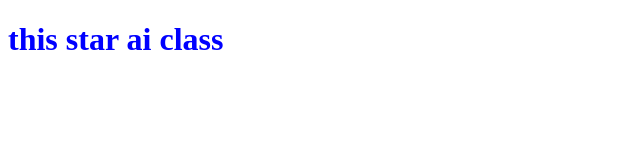
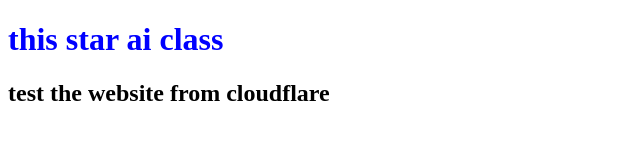
Before and after one commit to starchiang/aiclass, a plain HTML site: page index.html in a window 1280 px wide. Shown: the whole page, without its empty margins (0-640 px from the left). Drawn offline with Linux system fonts and the light colour scheme.

Commit message:
modify index.html

```diff
--- a/index.html
+++ b/index.html
@@ -8,5 +8,6 @@
 </head>
 <body>
     <h1>this star ai class</h1>
+    <h2>test the website from cloudflare</h2>
 </body>
 </html>
```
